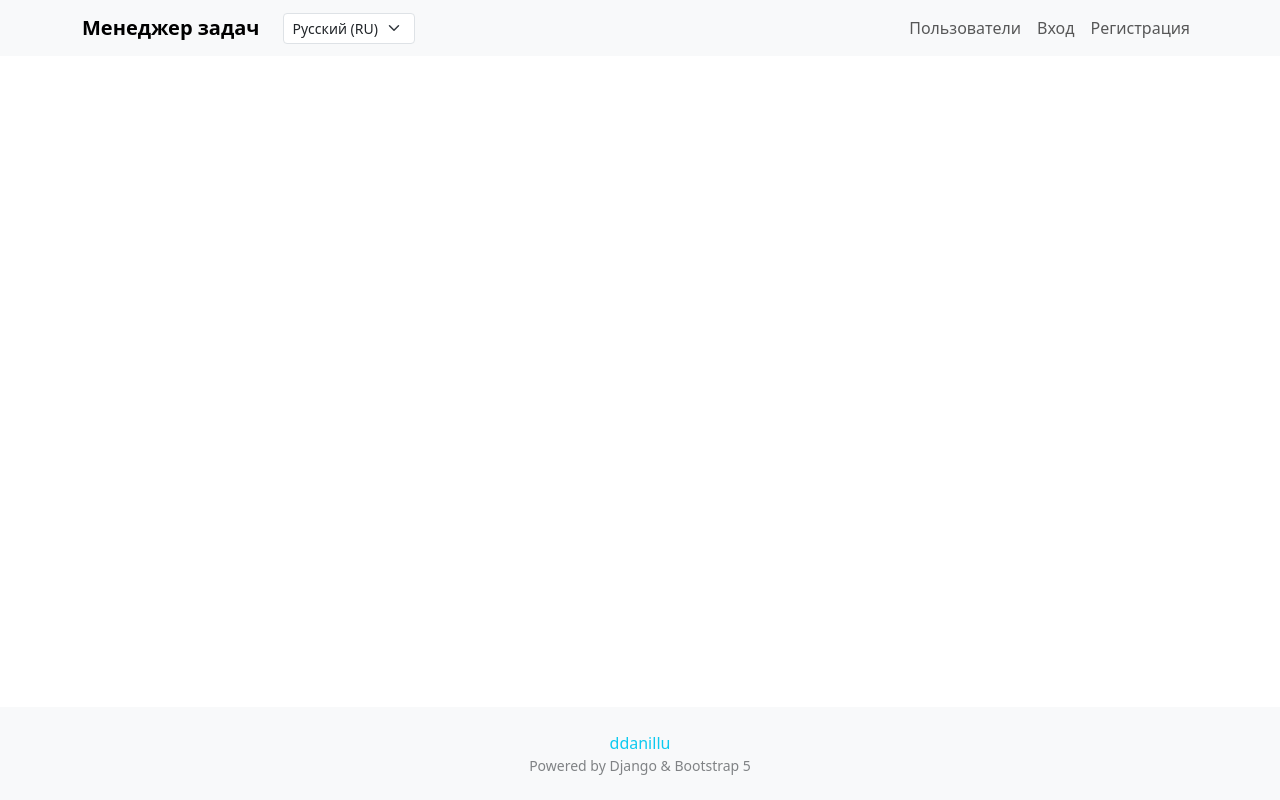
After one commit to ddanillu/python-project-52, a Django app: template task_manager/templates/base.html in a window 1280 px wide. The commit adds this page. Run offline with Django 5.2, Linux system fonts and the light colour scheme; the template is opened without the code that fills it, so the values that code supplies are empty; some libraries are stand-ins or nearby versions.

Commit message:
add home page (base.html, index.html), add English translations

```diff
--- a/pyproject.toml
+++ b/pyproject.toml
@@ -7,6 +7,7 @@ requires-python = ">=3.12"
 dependencies = [
     "dj-database-url>=3.1.0",
     "django>=6.0.1",
+    "django-bootstrap5>=26.1",
     "gunicorn>=24.1.1",
     "psycopg2-binary>=2.9.11",
     "python-dotenv>=1.2.1",
--- /dev/null
+++ b/task_manager/templates/base.html
@@ -0,0 +1,71 @@
+{% load django_bootstrap5 i18n %}
+{% get_current_language as LANGUAGE_CODE %}
+<!DOCTYPE html>
+<html lang="{{ LANGUAGE_CODE }}">
+<head>
+    {% bootstrap_css %}
+    <meta charset="utf-8">
+    <meta name="viewport" content="width=device-width, initial-scale=1">
+    <title>{% block title %}Менеджер задач{% endblock %}</title>
+</head>
+<body class="d-flex flex-column min-vh-100">
+    <!-- Header/Navbar -->
+    <nav class="navbar navbar-expand-lg navbar-light bg-light sticky-top">
+        <div class="container">
+            <a class="navbar-brand fw-bold" href="{% url 'index' %}">Менеджер задач</a>
+            <button class="navbar-toggler" type="button" data-bs-toggle="collapse" data-bs-target="#navbarNav">
+                <span class="navbar-toggler-icon"></span>
+            </button>
+
+            <div class="dropdown ms-2">
+                <form class="d-inline" action="{% url 'set_language' %}" method="post">
+                    {% csrf_token %}
+                    <input type="hidden" name="next" value="{{ request.get_full_path }}">
+                    <select name="language" class="form-select form-select-sm"
+                            onchange="this.form.submit()" style="width: auto;">
+                        {% get_available_languages as LANGUAGES %}
+                        {% get_language_info_list for LANGUAGES as languages %}
+                        {% get_current_language as LANGUAGE_CODE %}
+                        {% for lang in languages %}
+                            <option value="{{ lang.code }}"
+                                    {% if LANGUAGE_CODE == lang.code %}selected{% endif %}>
+                                {{ lang.name_local }} ({{ lang.code|upper }})
+                            </option>
+                        {% endfor %}
+                    </select>
+                </form>
+            </div>
+
+            <div class="collapse navbar-collapse" id="navbarNav">
+                <ul class="navbar-nav ms-auto">
+                    <li class="nav-item">
+                        <a class="nav-link" href="/users/">{% translate "Пользователи" %}</a>
+                    </li>
+                    <li class="nav-item">
+                        <a class="nav-link" href="/login/">{% translate "Вход" %}</a>
+                    </li>
+                    <li class="nav-item">
+                        <a class="nav-link" href="/register/">{% translate "Регистрация" %}</a>
+                    </li>
+                </ul>
+            </div>
+        </div>
+    </nav>
+
+    <!-- Main content -->
+    <main>
+        {% block content %}
+        {% endblock %}
+    </main>
+
+    <!-- Footer -->
+    <footer class="bg-light text-muted py-4 mt-auto">
+        <div class="container text-center">
+            <a target="_blank" href="https://github.com/ddanillu" class="text-info text-decoration-none">ddanillu</a>
+            <p class="mb-0 small opacity-75">Powered by Django & Bootstrap 5</p>
+        </div>
+    </footer>
+
+    {% bootstrap_javascript %}
+</body>
+</html>
--- a/task_manager/urls.py
+++ b/task_manager/urls.py
@@ -15,10 +15,12 @@ Including another URLconf
     2. Add a URL to urlpatterns:  path('blog/', include('blog.urls'))
 """
 from django.contrib import admin
-from django.urls import path
+from django.urls import path, include
+from django.conf.urls.i18n import i18n_patterns
 from . import views
 
 urlpatterns = [
-    path("", views.index),
+    path("", views.index, name='index'),
     path('admin/', admin.site.urls),
+    path('i18n/', include('django.conf.urls.i18n')),
 ]
```
Also changed, not shown: task_manager/settings.py (+12 -1 lines), task_manager/templates/index.html (+14 -1 lines), task_manager/views.py (+1 -7 lines), locale/en/LC_MESSAGES/django.po (added), 2 other files.
